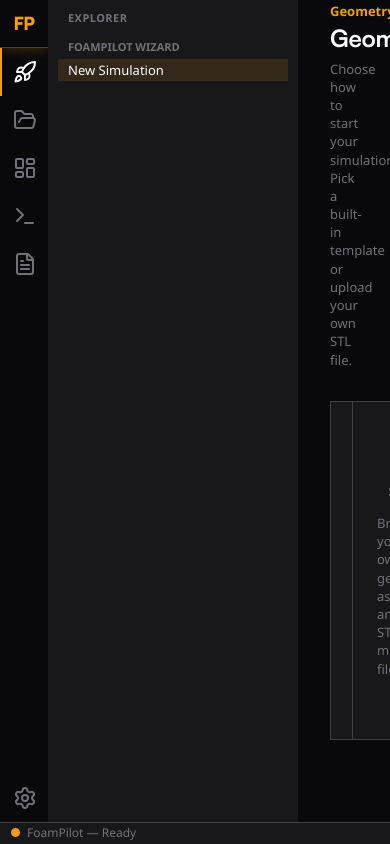
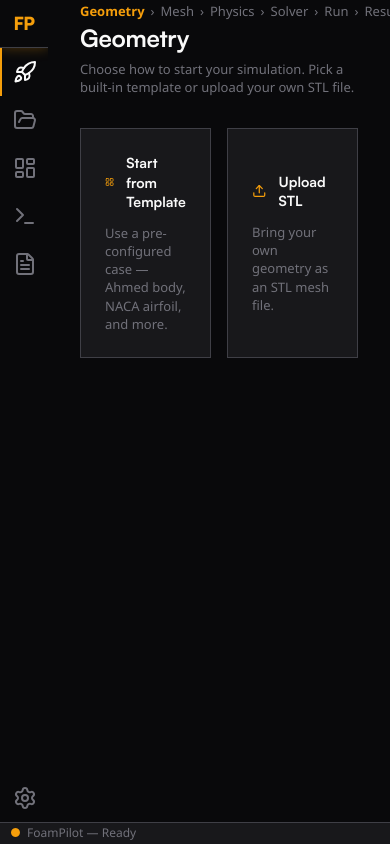
Before and after one commit to olaafrossi/FoamPilot, a React (Vite) app in the folder electron-ui/: page /simulations#/wizard in a window 390 px wide. Built offline with nearby package versions, Linux system fonts and the light colour scheme; the HTML template or start-up script is replaced by a standard one.

Commit message:
fix(qa): ISSUE-003 — hide sidebar on narrow viewports
Sidebar had fixed 250px width that overflowed on mobile, hiding the
main content. Now uses hidden sm:flex to collapse below 640px.

Co-Authored-By: Claude Opus 4.6 (1M context) <noreply@anthropic.com>

```diff
--- a/electron-ui/src/App.tsx
+++ b/electron-ui/src/App.tsx
@@ -158,9 +158,9 @@ function AppShell() {
           </div>
         </nav>
 
-        {/* Side Bar — 250px */}
+        {/* Side Bar — 250px, hidden on narrow viewports */}
         <aside
-          className="flex flex-col shrink-0 overflow-y-auto"
+          className="hidden sm:flex flex-col shrink-0 overflow-y-auto"
           style={{ width: 250, background: "var(--bg-sidebar)" }}
         >
           {/* Sidebar header */}
```
